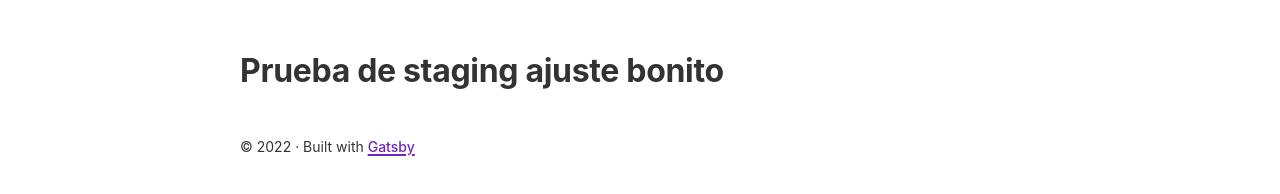
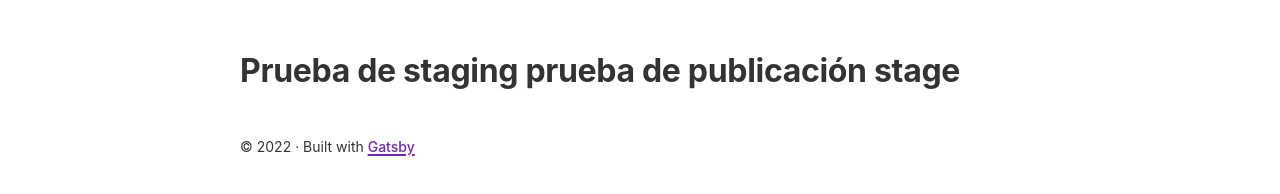
Before and after one commit to Alicida/prueba-gatsby, a Gatsby site: page /prueba in a window 1280 px wide. Shown: the part 48-242 px from the top of the page. Built offline with nearby package versions, Linux system fonts and the light colour scheme; Gatsby itself is replaced by a stand-in of ours.

Commit message:
prueba de publicación stage

```diff
--- a/src/pages/prueba.js
+++ b/src/pages/prueba.js
@@ -4,7 +4,7 @@ import Layout from '../components/layout'
 export default function prueba() {
   return (
     <Layout>
-        <div><h1>Prueba de staging ajuste bonito</h1></div>
+        <div><h1>Prueba de staging prueba de publicación stage</h1></div>
     </Layout>
   )
 }
```
